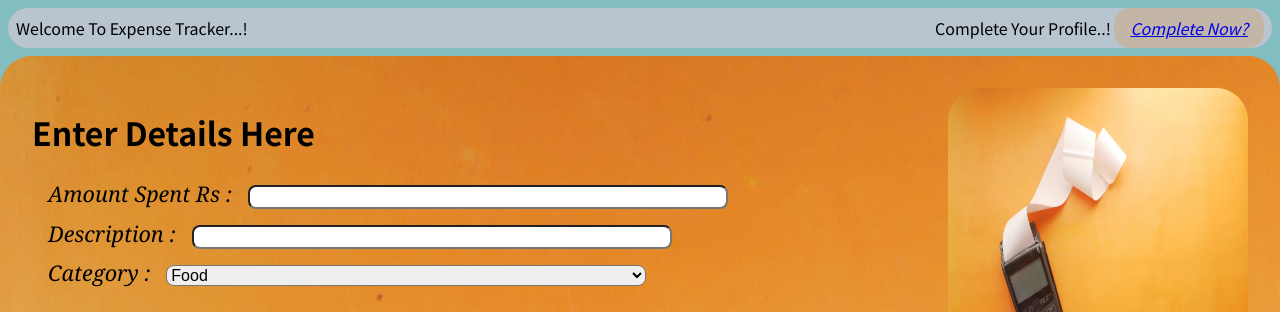
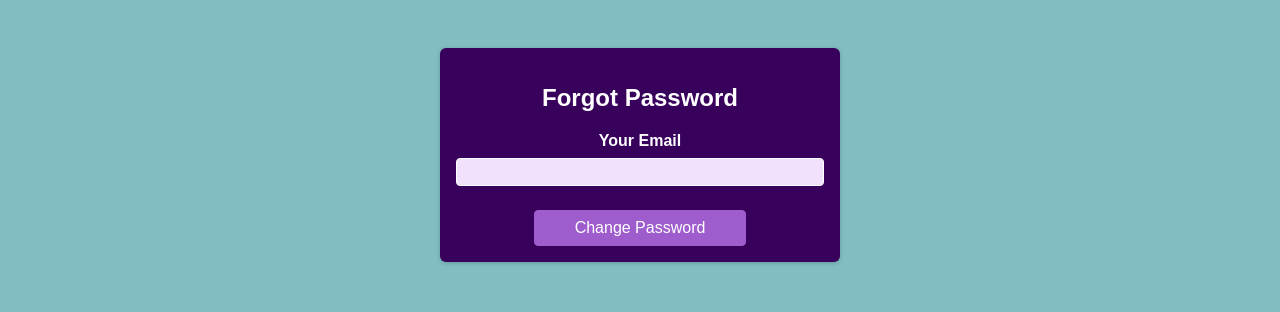
Before and after one commit to SourabhK0625/Expense-Tracker, a React (Create React App) app: page /forgotpassword in a window 1280 px wide. Before the commit this address led to /Welcome. Shown: the top 312 px of the page. Built offline with nearby package versions, Linux system fonts and the light colour scheme; no server answers; sample sign-in values are in the browser's storage.

Commit message:
Updated Final

```diff
--- a/src/App.js
+++ b/src/App.js
@@ -14,20 +14,23 @@ function App() {
         <Route path="/Welcome">
           <Welcome />
         </Route>
-        {!crtctx.isLoggedIn &&<Route path="/login" exact>
+        <Route path="/login">
           <Login />
-        </Route>}
-        {!crtctx.isLoggedIn &&<Route path="/" exact>
-          <Redirect to="/login"/>
-        </Route>}
+        </Route>
+        {!crtctx.isLoggedIn && (
+          <Route path="/">
+            <Redirect to="/login" />
+          </Route>
+        )}
+        {crtctx.isLoggedIn && (
           <Route path="/profile">
             <Profile></Profile>
           </Route>
-        {crtctx.isLoggedIn &&<Redirect to="/Welcome" />}
-        {!crtctx.isLoggedIn &&<Route path="/forgotpassword">
+        )}
+        <Route path="/forgotpassword">
           <ForgotPassword />
-        </Route>}
-        {!crtctx.isLoggedIn &&<Redirect to="/login" />}
+        </Route>
+        {crtctx.isLoggedIn && <Redirect to="/Welcome" />}
       </Switch>
     </CartProvider>
   );
--- a/src/components/Pages/Expenses.js
+++ b/src/components/Pages/Expenses.js
@@ -16,8 +16,8 @@ const Expense = props =>
     const descriptionRef = useRef();
     const expenseRef = useRef();
     const loggedEmail = localStorage.getItem('email');
-    const totalExpense = arrayDetails.reduce((accumulator,curValue)=>parseInt(curValue.amount) + accumulator,0)
-    console.log(totalExpense)
+    const totalExpense = arrayDetails.reduce((accumulator,curValue)=>parseInt(curValue.amount) + accumulator,0);
+    console.log(totalExpense);
 
     const headers = [
         {label: 'Amount' ,key: 'amount'},
@@ -82,7 +82,7 @@ const Expense = props =>
             const enteredAmount = amountRef.current.value;
             const enteredDescription = descriptionRef.current.value;
             const enteredExpense = expenseRef.current.value;
-            if((enteredAmount)+totalExpense <=5000)
+            if((totalExpense+enteredAmount) <5000)
             {
                 setArrayDetails([...arrayDetails ,{amount:enteredAmount , description: enteredDescription, expenses: enteredExpense}]);
                 console.log(arrayDetails)
@@ -113,8 +113,11 @@ const Expense = props =>
                 }).catch(err =>{
                     alert(err.errorMessage)
                 })
-            }else{
+            }
+            else
+            {
                 console.log("Amount exceeded")
+                alert("Amount exceeded Rs 5000 Buy Premium")
                 setShowPremium(true);
             }
 
--- a/src/components/Pages/Profile.js
+++ b/src/components/Pages/Profile.js
@@ -54,7 +54,7 @@ const Profile = (props) => {
     ).then((res) => {
       console.log(res.json());
       history.replace("/Welcome");
-    });
+    })
   };
 
   const verifyHandler = (mail) => {
```
Also changed, not shown: 7 other files (tests, documents, lock files or other folders). Lines whose indentation alone changed are shown as unchanged.
